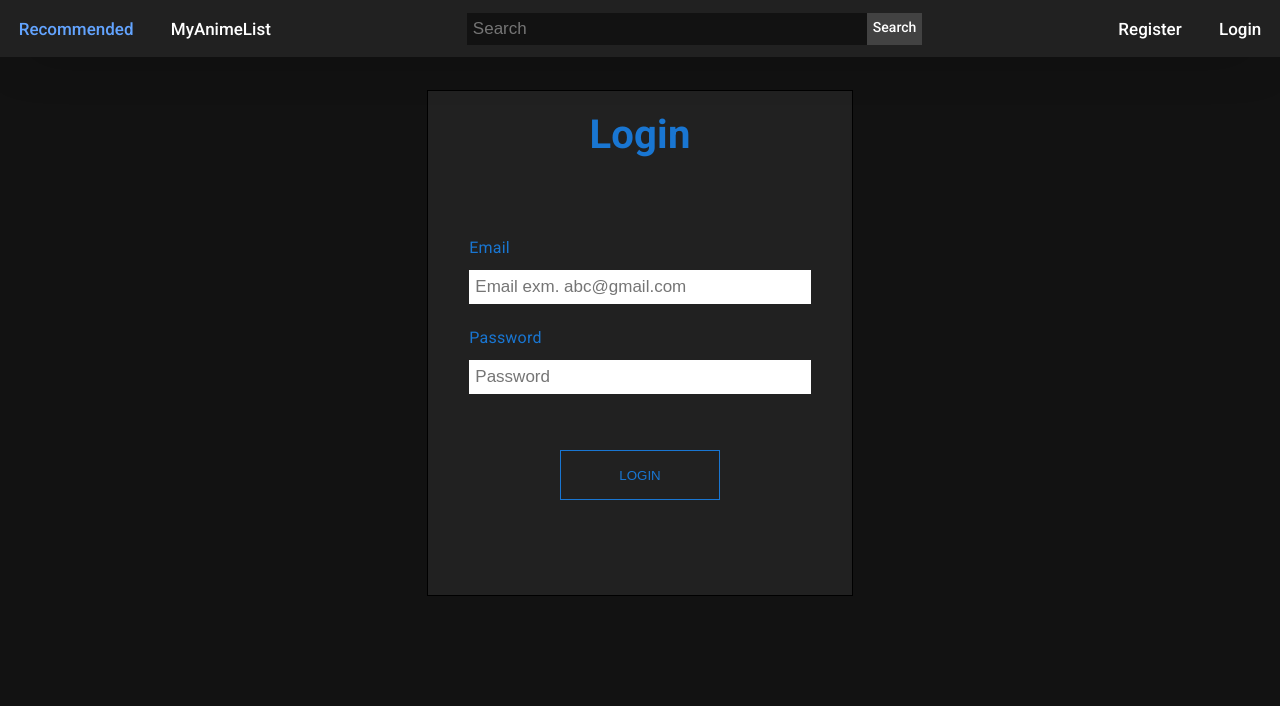
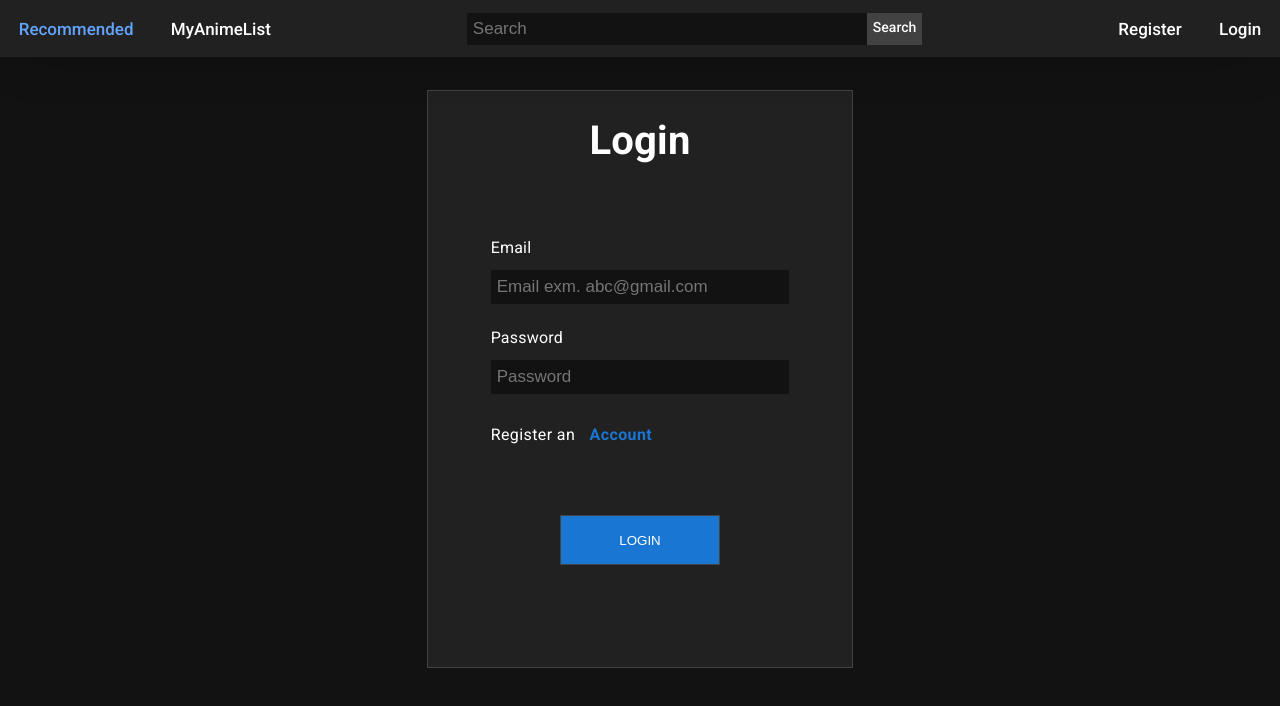
Before and after one commit to SvenRehm/Anime-Api-Practice-Project, a React (Create React App) app: page /Login in a window 1280 px wide. Shown: the top 706 px of the page. Built offline with nearby package versions, Linux system fonts and the light colour scheme.

Commit message:
toasts for login /logout/register

```diff
--- a/package.json
+++ b/package.json
@@ -3,7 +3,6 @@
    "version": "0.1.0",
    "private": true,
    "dependencies": {
-      "react-redux": "^6.0.1",
       "@kunukn/react-collapse": "^1.0.5",
       "animate-css-styled-components": "^1.0.2",
       "axios": "^0.18.0",
@@ -14,6 +13,7 @@
       "react-icons": "^3.5.0",
       "react-infinite-scroller": "^1.2.4",
       "react-motion": "^0.5.2",
+      "react-redux": "^6.0.1",
       "react-redux-loading-bar": "^4.2.0",
       "react-router-dom": "^4.3.1",
       "react-router-redux": "^4.0.8",
@@ -21,7 +21,10 @@
       "react-select": "^2.4.1",
       "react-spinners-kit": "^1.9.0",
       "react-spring": "^8.0.19",
+      "react-toastify": "^5.1.0",
+      "react-tooltip": "^3.10.0",
       "react-transition-group-v2": "^2.4.0",
+      "reactjs-popup": "^1.4.0",
       "styled-components": "^4.1.3"
    },
    "scripts": {
--- a/src/App.js
+++ b/src/App.js
@@ -18,6 +18,9 @@ import ScrollToTop from "./Components/ScrollToTop/ScrollToTop"
 import { ThemeProvider, createGlobalStyle } from "styled-components"
 import Auth from "./Components/Auth/Auth"
 import { createBrowserHistory } from "history"
+import { ToastContainer } from "react-toastify"
+import { Zoom } from "react-toastify"
+import "react-toastify/dist/ReactToastify.css"
 
 export const history = createBrowserHistory()
 
@@ -129,6 +132,7 @@ class App extends Component {
          <Router history={history}>
             <ThemeProvider theme={this.state.theme}>
                <ScrollToTop>
+                  <ToastContainer transition={Zoom} />
                   <div>
                      <GlobalStyle />
                      <Navigation
--- a/src/Components/Login/Login.js
+++ b/src/Components/Login/Login.js
@@ -2,6 +2,9 @@ import React, { Component } from "react"
 import { connect } from "react-redux"
 import { withRouter } from "react-router-dom"
 import styled from "styled-components"
+import { Link } from "react-router-dom"
+import ReactTooltip from "react-tooltip"
+
 import {
    changePasswordField,
    changeEmailField,
@@ -36,9 +39,9 @@ const LoginForm = styled.form`
       align-self: start;
       background: ${props => props.theme.primary};
 
-      grid-row: 2 / span 7;
+      grid-row: 2 / span 8;
       grid-column: 5 / span 4;
-      border: 1px solid ${props => props.theme.border};
+      border: 1px solid ${props => props.theme.primary_light};
    }
    label {
       grid-row: 3;
@@ -51,8 +54,8 @@ const LoginForm = styled.form`
       justify-self: center;
       align-self: end;
 
-      color: ${props => props.theme.secondary};
-      width: 80%;
+      color: ${props => props.theme.primary_text};
+      width: 70%;
       & #email {
          line-height: 1.2;
          letter-spacing: 0.2px;
@@ -71,10 +74,10 @@ const LoginForm = styled.form`
       justify-self: center;
       height: 2em;
       font-size: 17px;
-      width: 80%;
+      width: 70%;
       border: none;
-      color: ${props => props.theme.secondary};
-      background: ${props => props.theme.background};
+      color: ${props => props.theme.primary};
+      background: ${props => props.theme.primary_dark};
    }
 
    input[name="email"] {
@@ -88,25 +91,46 @@ const LoginForm = styled.form`
 
    h1 {
       justify-self: center;
-      align-self: center;
+      align-self: end;
       grid-column: 5 / span 4;
       grid-row: 2;
-      color: ${props => props.theme.secondary};
+      color: ${props => props.theme.primary_text};
       line-height: 1.2;
       letter-spacing: 0.2px;
       text-align: left;
       font-size: 2.5em;
+      margin-bottom: 15px;
    }
    button {
-      grid-row: 6;
+      grid-row: 6 / span 2;
       grid-column: 5 / span 4;
       width: 160px;
       height: 50px;
-      color: ${props => props.theme.secondary};
+      color: ${props => props.theme.primary_text};
       text-transform: uppercase;
-      background-color: ${props => props.theme.primary};
-      border: 1px solid ${props => props.theme.secondary};
+      background-color: ${props => props.theme.secondary};
+      border: 1px solid ${props => props.theme.primary_light};
       justify-self: center;
+      align-self: center;
+      cursor: pointer;
+   }
+
+   p {
+      color: ${props => props.theme.primary_text};
+      grid-row: 5;
+      grid-column: 5 / span 4;
+      align-self: end;
+      justify-self: center;
+      width: 70%;
+      line-height: 1.88;
+      letter-spacing: 0.4px;
+      a {
+         /* margin-left: 10px; */
+         padding: 10px;
+         color: ${props => props.theme.secondary};
+         text-decoration: none;
+         font-weight: bold;
+      }
    }
 `
 
@@ -139,18 +163,20 @@ class Login extends Component {
                value={this.props.signInPassword}
             />
 
-            <button
-               type="submit"
-               value="Login"
-               // onClick={() =>
-               //   this.props.onSubmitLogin(
-               //     this.props.signInEmail,
-               //     this.props.signInPassword
-               //   )
-               // }
-            >
+            <button type="submit" value="Login">
                Login
             </button>
+            <p>
+               Register an{" "}
+               <Link data-tip="React-tooltip" to={`/Register`}>
+                  {" "}
+                  Account
+               </Link>
+            </p>
+
+            <ReactTooltip place="top" type="success" effect="float">
+               <span>Register an Account</span>
+            </ReactTooltip>
          </LoginForm>
       )
    }
--- a/src/Components/Login/actions/Login.js
+++ b/src/Components/Login/actions/Login.js
@@ -1,6 +1,9 @@
 import { history } from "../../../App"
 import axios from "axios"
 // import { getJwt } from "../../helpers/jwt"
+
+import { toast } from "react-toastify"
+
 export const changePasswordField = text => {
    return {
       type: "CHANGE_PASSWORD_FIELD",
@@ -22,17 +25,26 @@ export const submitLogin = (loginEmail, loginPassword) => dispatch => {
          email: loginEmail,
          password: loginPassword
       })
+
       .then(res => {
          dispatch({
             type: "SUBMIT_LOGIN",
-            payload: res.data,
-            message: res.data.message
+            payload: res.data
          })
 
          dispatch(Authenticate(res.data))
          // dispatch(getAnimelist(res.data))
          localStorage.setItem("cool-jwt", res.data)
          // history.push("/")
+
+         toast.success("Successfullly logged In", {
+            position: "top-center",
+            autoClose: 2000,
+            hideProgressBar: false,
+            closeOnClick: true,
+            pauseOnHover: false,
+            draggable: false
+         })
          history.goBack()
       })
       .catch(error => dispatch({ type: "SUBMIT_LOGIN_FAILED", payload: error }))
@@ -147,6 +159,14 @@ export const Logout = () => dispatch => {
    dispatch({
       type: "LOGOUT"
    })
+   toast.success("Successfullly logged Out", {
+      position: "top-center",
+      autoClose: 2000,
+      hideProgressBar: false,
+      closeOnClick: true,
+      pauseOnHover: false,
+      draggable: false
+   })
    localStorage.removeItem("cool-jwt")
    history.push("/")
 }
--- a/src/Components/Login/reducers/Login.js
+++ b/src/Components/Login/reducers/Login.js
@@ -28,7 +28,8 @@ export const Login = (state = initialState, action = {}) => {
          return Object.assign({}, state, {
             LoggedIn: true,
             signInEmail: "",
-            signInPassword: ""
+            signInPassword: "",
+            message: action.message
          })
       case "SUBMIT_LOGIN_FAILED":
          return Object.assign({}, state, {
--- a/src/Components/RecommendedAnime/RecommendedAnime.js
+++ b/src/Components/RecommendedAnime/RecommendedAnime.js
@@ -13,6 +13,7 @@ import SortStatus from "./SortStatus"
 import SortTypeBox from "./SortTypeBox"
 import InfiniteScroll from "react-infinite-scroller"
 
+import "react-toastify/dist/ReactToastify.css"
 import { Grid } from "../../Styled"
 import { GooSpinner } from "react-spinners-kit"
 import { Loader } from "../../Styled/animation"
@@ -37,6 +38,7 @@ const mapStateToProps = state => {
       id: id,
       url: pagination,
       recommendedAnime: recommendedAnime,
+      message: state.Login.message,
       subtype: subtype,
       sort: sort,
       status: status,
@@ -162,6 +164,7 @@ class RecommendedAnime extends Component {
          </Trail>
       )
       return (
+         <div>
             <InfiniteScroll
                pageStart={0}
                loadMore={() =>
@@ -182,11 +185,14 @@ class RecommendedAnime extends Component {
                hasMore={this.props.recommendedAnime.length <= 100}
             >
                <SortStatus onChangeStatus={this.props.onChangeStatus} />
-            <SortTypeBox onChangeSelectType={this.props.onChangeSelectType} />
+               <SortTypeBox
+                  onChangeSelectType={this.props.onChangeSelectType}
+               />
                <SortFilterBox onChangeSelect={this.props.onChangeSelect} />
                <Grid>{RecommendedAnime}</Grid>
                {/* <Grid>{RecommendedAnime}</Grid> */}
             </InfiniteScroll>
+         </div>
       )
    }
 }
--- a/src/Components/Register/Register.js
+++ b/src/Components/Register/Register.js
@@ -2,6 +2,7 @@ import React, { Component } from "react"
 import { connect } from "react-redux"
 import { withRouter } from "react-router-dom"
 import styled from "styled-components"
+
 import {
    changeRegisterPasswordField,
    changeRegisterEmailField,
@@ -64,8 +65,8 @@ const RegisterForm = styled.form`
       justify-self: center;
       align-self: end;
 
-    color: ${props => props.theme.secondary};
-    width: 80%;
+      color: ${props => props.theme.primary_text};
+      width: 70%;
       & #username {
          grid-row: 3;
       }
@@ -82,10 +83,10 @@ const RegisterForm = styled.form`
       justify-self: center;
       height: 2em;
       font-size: 17px;
-    width: 80%;
+      width: 70%;
       border: none;
-    color: ${props => props.theme.secondary};
-    background: ${props => props.theme.background};
+      color: ${props => props.theme.primary};
+      background: ${props => props.theme.primary_dark};
    }
 
    input[name="RegisterName"] {
@@ -113,18 +114,19 @@ const RegisterForm = styled.form`
       font-size: 2.5em;
       grid-column: 5 / span 4;
       grid-row: 2;
-    color: ${props => props.theme.secondary};
+      color: ${props => props.theme.primary_text};
    }
    button {
       grid-row: 7;
       grid-column: 5 / span 4;
       width: 160px;
       height: 50px;
-    color: ${props => props.theme.secondary};
+      color: ${props => props.theme.primary_text};
       text-transform: uppercase;
-    background-color: ${props => props.theme.primary};
-    border: 1px solid ${props => props.theme.border};
+      background-color: ${props => props.theme.secondary};
+      border: 1px solid ${props => props.theme.primary_light};
       justify-self: center;
+      cursor: pointer;
    }
 `
 class Register extends Component {
--- a/src/Components/Register/actions/Register.js
+++ b/src/Components/Register/actions/Register.js
@@ -1,5 +1,6 @@
 // import { history } from "../../../App"
 import axios from "axios"
+import { toast } from "react-toastify"
 
 const api = "https://powerful-cove-90393.herokuapp.com"
 
@@ -39,6 +40,14 @@ export const submitRegister = (
             type: "SUBMIT_REGISTER",
             payload: data.data
          })
+         toast.success("Successfullly Registered", {
+            position: "top-center",
+            autoClose: 5000,
+            hideProgressBar: false,
+            closeOnClick: false,
+            pauseOnHover: false,
+            draggable: false
+         })
       })
       .catch(error =>
          dispatch({ type: "SUBMIT_REGISTER_FAILED", payload: error })
```
Also changed, not shown: 1 other file (tests, documents, lock files or other folders). Lines whose indentation alone changed are shown as unchanged.
